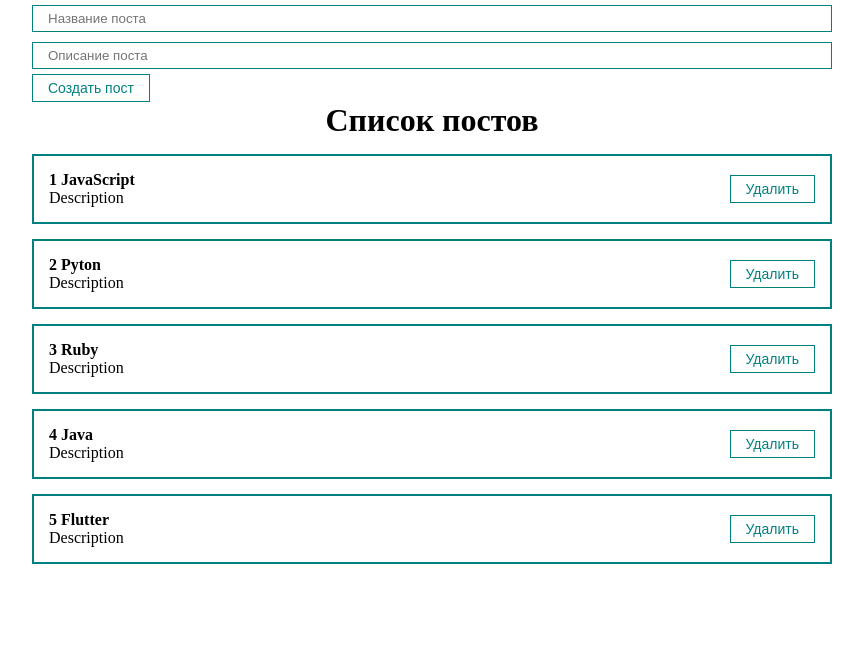
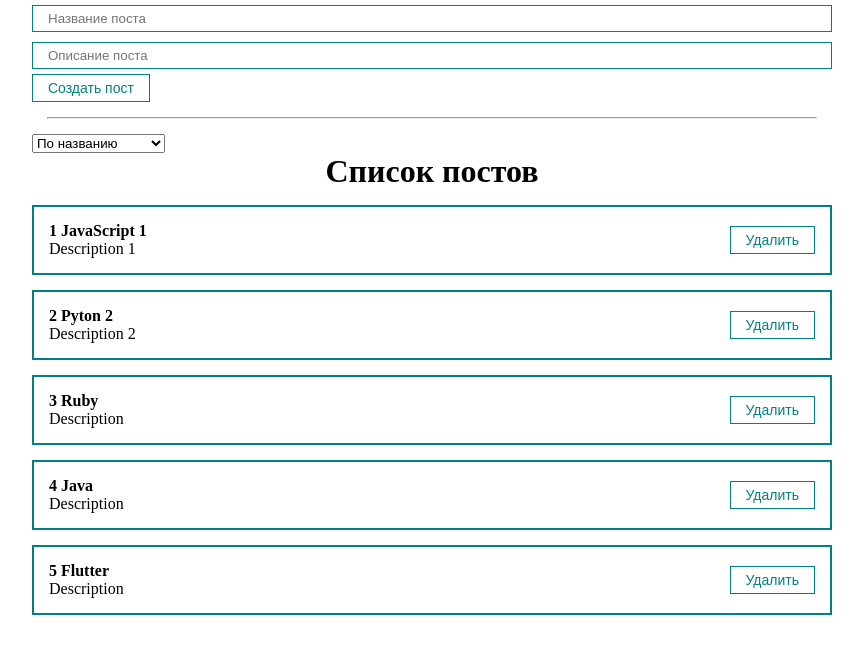
Before and after one commit to efinswim/Test-React-App, a React (Create React App) app: page / in a window 1280 px wide. Shown: the top 654 px of the page, without its empty margins (208-1071 px from the left). Built offline with nearby package versions, Linux system fonts and the light colour scheme.

Commit message:
Added new component CustomSelect

```diff
--- a/src/App.js
+++ b/src/App.js
@@ -2,15 +2,18 @@ import React, {useState} from "react";
 import './styles/App.css';
 import PostForm from "./components/PostForm";
 import PostList from "./components/PostList";
+import CustomSelect from "./components/UI/select/CustomSelect";
 
 function App() {
   const [posts, setPosts] = useState([
-    {id: 1, title: 'JavaScript', body: 'Description'},
-    {id: 2, title: 'Pyton', body: 'Description'},
+    {id: 1, title: 'JavaScript 1', body: 'Description 1'},
+    {id: 2, title: 'Pyton 2', body: 'Description 2'},
     {id: 3, title: 'Ruby', body: 'Description'},
     {id: 4, title: 'Java', body: 'Description'},
     {id: 5, title: 'Flutter', body: 'Description'},
   ])
+
+  const [selectedSort, setSelectedSort] = useState('');
 
   const createPost = (newPost) => {
     setPosts([...posts, newPost])
@@ -20,13 +23,31 @@ function App() {
     setPosts(posts.filter(item => item.id !== currentPost.id))
   }
 
+  const sortPosts = (value) => {
+    setSelectedSort(value)
+    console.log(value)
+    setPosts([...posts].sort((a, b) => a[value].localeCompare(b[value])))
+  }
+
   return (
     <div className="App">
       <PostForm create={createPost}/>
+      <hr style={{margin: '15px'}} />
+      <CustomSelect
+        value={selectedSort}
+        onChange={sortPosts}
+        defaultValue='Выберите фильтр'
+        options={[
+          {value: 'title', name: 'По названию'},
+          {value: 'body', name: 'По описанию'},
+        ]}
+      />
       {
-        posts.length === 0 ?
-          <h1>Нет постов мой друг, к сожалению</h1> :
+        posts.length
+          ?
           <PostList remove={removePost} posts={posts} title="Список постов"/>
+          :
+          <h1 style={{textAlign: 'center'}}>Нет постов мой друг, к сожалению</h1>
       }
     </div>
   );
--- /dev/null
+++ b/src/components/UI/select/CustomSelect.jsx
@@ -0,0 +1,19 @@
+import React from 'react';
+
+const CustomSelect = ({options, defaultValue, value, onChange}) => {
+  return (
+      <select
+        value={value}
+        onChange={event => onChange(event.target.value)}
+      >
+        <option disabled value="value1">{defaultValue}</option>
+        {options.map((option) =>
+          <option key={option.value} value={option.value}>
+            {option.name}
+          </option>
+        )}
+      </select>
+  );
+};
+
+export default CustomSelect;
```
